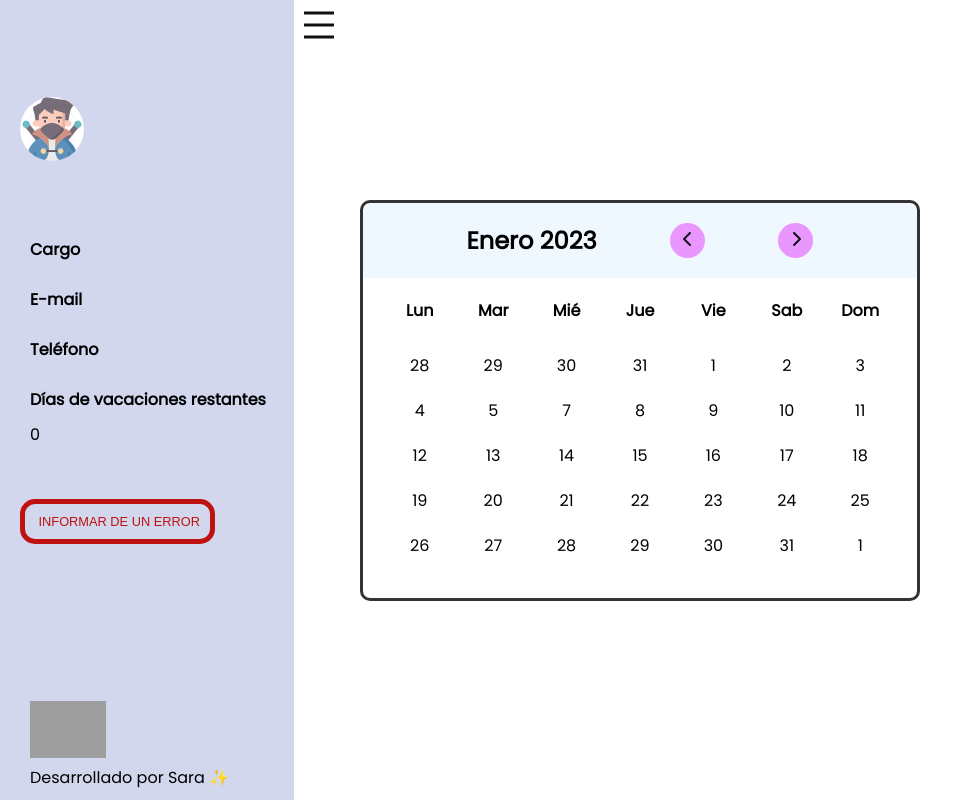
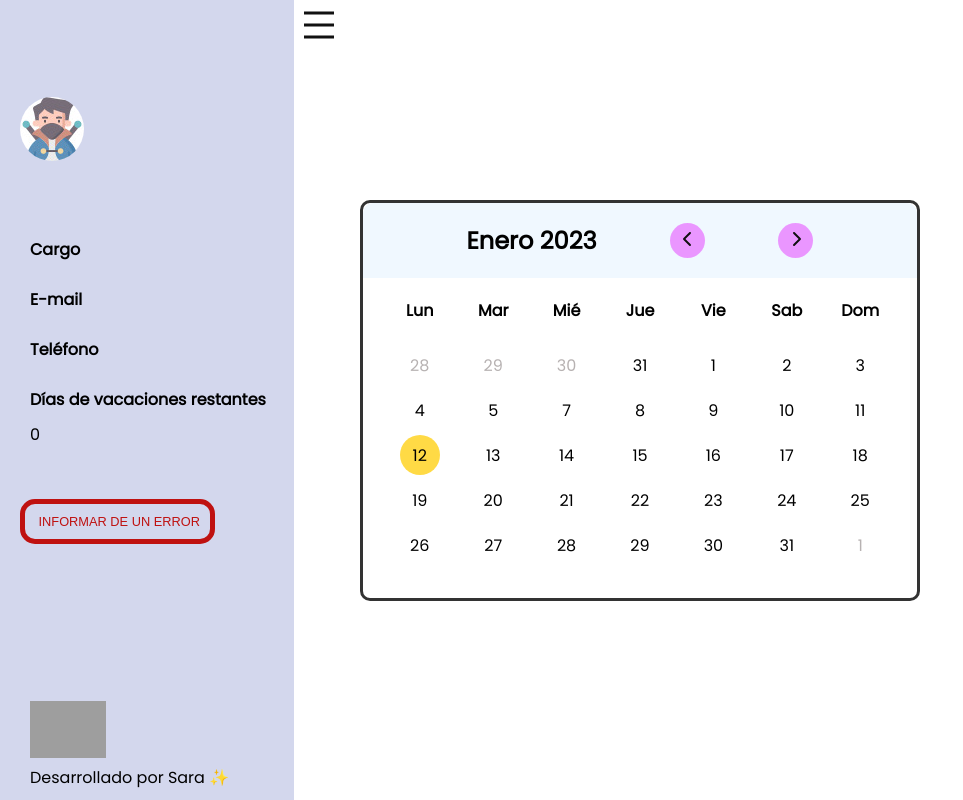
Before and after one commit to SaraCarreras/working-calendar, a React (Create React App) app: page / in a window 1280 px wide. Shown: the whole page, without its empty margins (0-963 px from the left). Built offline with nearby package versions, Linux system fonts and the light colour scheme; no server answers; grey boxes are pictures that could not be loaded.

Commit message:
created basic css on days

```diff
--- a/src/components/calendar/calendar.module.scss
+++ b/src/components/calendar/calendar.module.scss
@@ -1,3 +1,5 @@
+$disabled-Day: #b7b2b2;
+$actual-Day: #ffcc00ba;
 .container {
   display: flex;
   overflow: auto;
@@ -76,6 +78,9 @@
 .dayName {
   font-weight: 600;
 }
+.disabledDay {
+  color: $disabled-Day;
+}
 
 .dayNumber {
   margin-top: 10px;
@@ -100,13 +105,8 @@
   & li:hover::before {
     background: #ebebeb;
   }
+
+  & li.actualDay::before {
+    background: $actual-Day;
+  }
 }
-
-.calendar-day--today {
-  background-color: #ffcc00;
-  color: #fff;
-}
-
-.calendar-day--selected {
-  color: #fff;
-}
--- a/src/components/calendar/calendar.tsx
+++ b/src/components/calendar/calendar.tsx
@@ -33,9 +33,9 @@ export function Calendar() {
             <li>Dom</li>
           </ul>
           <ul className={calendar.dayNumber}>
-            <li>28</li>
-            <li>29</li>
-            <li>30</li>
+            <li className={calendar.disabledDay}>28</li>
+            <li className={calendar.disabledDay}>29</li>
+            <li className={calendar.disabledDay}>30</li>
             <li>31</li>
             <li>1</li>
             <li>2</li>
@@ -47,7 +47,7 @@ export function Calendar() {
             <li>9</li>
             <li>10</li>
             <li>11</li>
-            <li>12</li>
+            <li className={calendar.actualDay}>12</li>
             <li>13</li>
             <li>14</li>
             <li>15</li>
@@ -67,7 +67,7 @@ export function Calendar() {
             <li>29</li>
             <li>30</li>
             <li>31</li>
-            <li>1</li>
+            <li className={calendar.disabledDay}>1</li>
           </ul>
         </div>
       </div>
```
